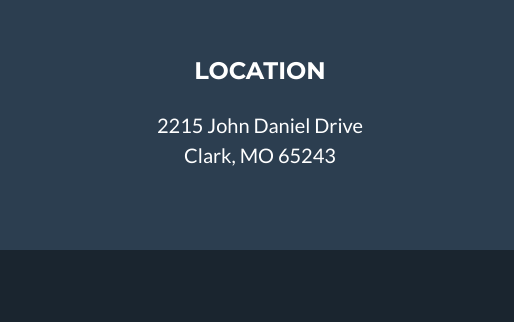
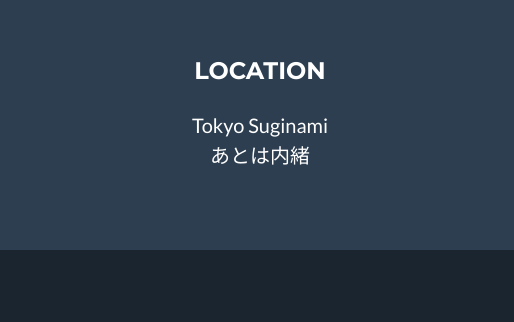
Before and after one commit to sponge841841/portfolio, a plain HTML site: page index.html in a window 1280 px wide. Shown: the part 3280-3602 px from the top of the page, 0-514 px from the left. Drawn offline with nearby package versions, Linux system fonts and the light colour scheme.

Commit message:
footer編集

```diff
--- a/index.html
+++ b/index.html
@@ -225,9 +225,9 @@
                     <div class="col-lg-4 mb-5 mb-lg-0">
                         <h4 class="text-uppercase mb-4">Location</h4>
                         <p class="lead mb-0">
-                            2215 John Daniel Drive
+                            Tokyo Suginami
                             <br />
-                            Clark, MO 65243
+                            あとは内緒
                         </p>
                     </div>
                     <!-- Footer Social Icons-->
```
